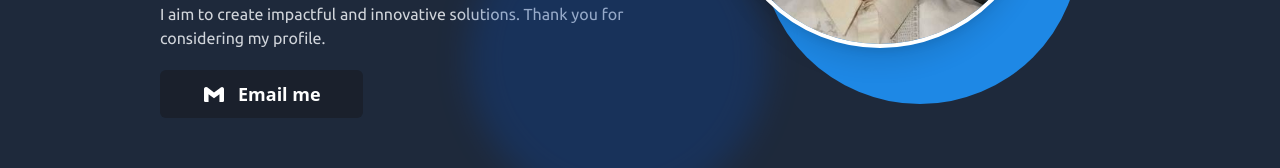
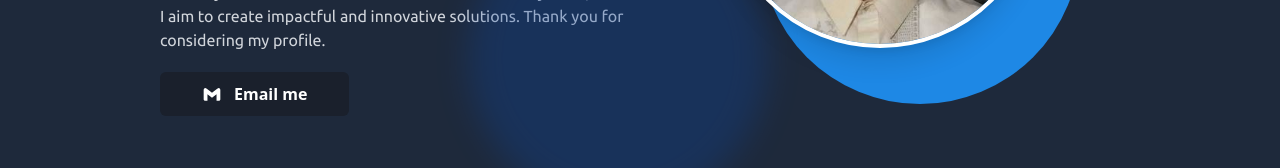
Before and after one commit to marklouisALTER/Markme-portfolio, a React (Vite) app in the folder frontend/: page / in a window 1280 px wide. Shown: the part 512-680 px from the top of the page. Built offline with nearby package versions, Linux system fonts and the light colour scheme.

Commit message:
refactoring the button

```diff
--- a/frontend/src/pages/Home.tsx
+++ b/frontend/src/pages/Home.tsx
@@ -72,11 +72,11 @@ const Home:React.FC = () => {
                 onClick={() => setMailModalBtnActive()}
                 className={`relative overflow-hidden transition-all delay-50 ease-in-out focus:outline-none focus:ring-2 flex items-center gap-2
                 focus:ring-brand-primary px-10 py-2 border border-transparent font-semibold group rounded-md z-[5]
-                ${isDark ? 'border-2 text-lg gap-3 border-l-transparent hover:border-l-brand-primary bg-[#1a202c] text-white':
+                ${isDark ? 'border-2 gap-3 border-l-transparent hover:border-l-brand-primary bg-[#1a202c] text-white':
                 'bg-brand-primary border-brand-primary hover:bg-brand-secondary hover:border-brand-secondary text-white'}`}
               >
                 {/* <span className='relative z-[10] group-hover:bg-[#1a202c]'> */}
-                  <BiLogoGmail className='text-2xl'/>
+                  <BiLogoGmail className='text-xl'/>
                   Email me
                 {/* </span> */}
                 {/* <span className={`absolute inset-0 bg-transparent transition-transform duration-300 ease-in-out
--- a/frontend/src/pages/dashboard/Activities.tsx
+++ b/frontend/src/pages/dashboard/Activities.tsx
@@ -3,7 +3,6 @@ import type { BadgeProps, CalendarProps } from 'antd';
 import { Badge, Calendar, ConfigProvider } from 'antd';
 import type { Dayjs } from 'dayjs';
 import { ActivityModal } from '@/components/Modal/ActivityModal';
-import { ActivitySkeleton } from '@/components/Skeleton/ActivitySkeleton';
 
 export const Activities: React.FC = () => {
     const [isCalendarClick, setIsCalendarClick] = useState(false);
```
